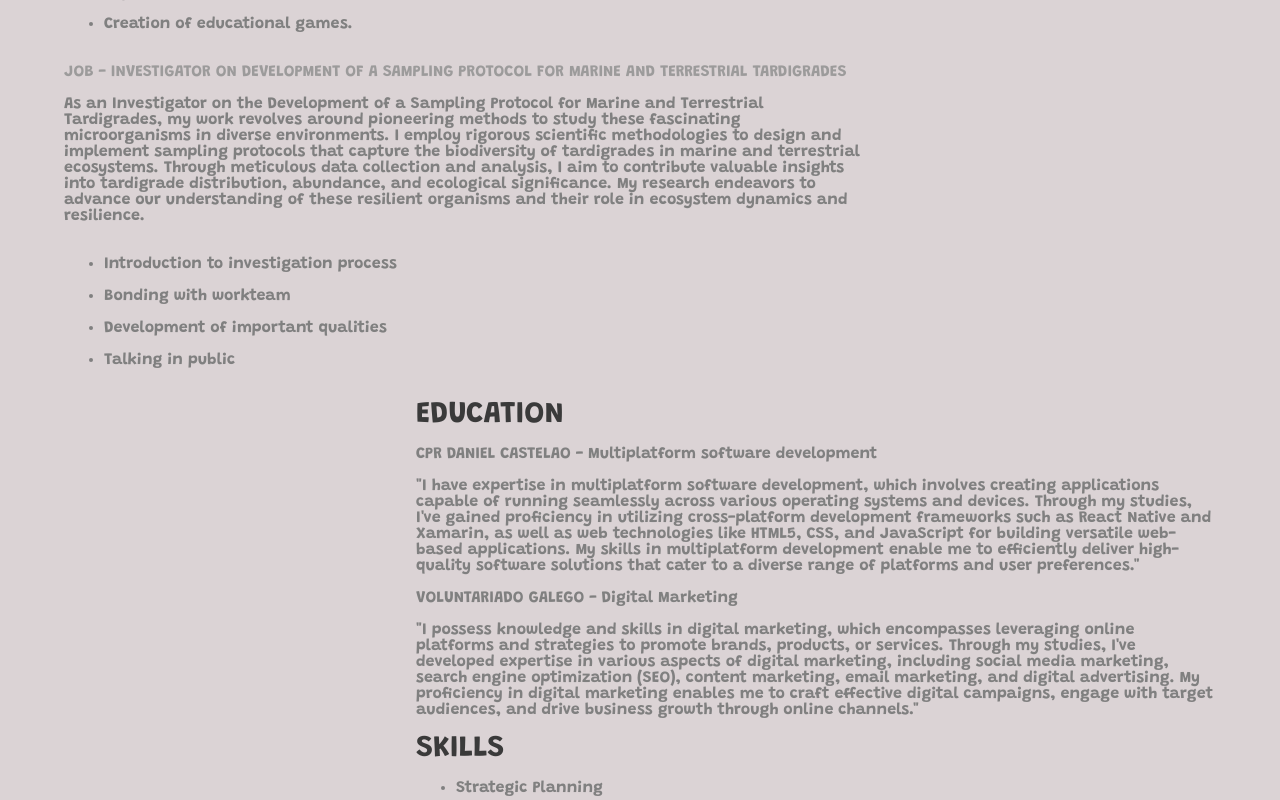
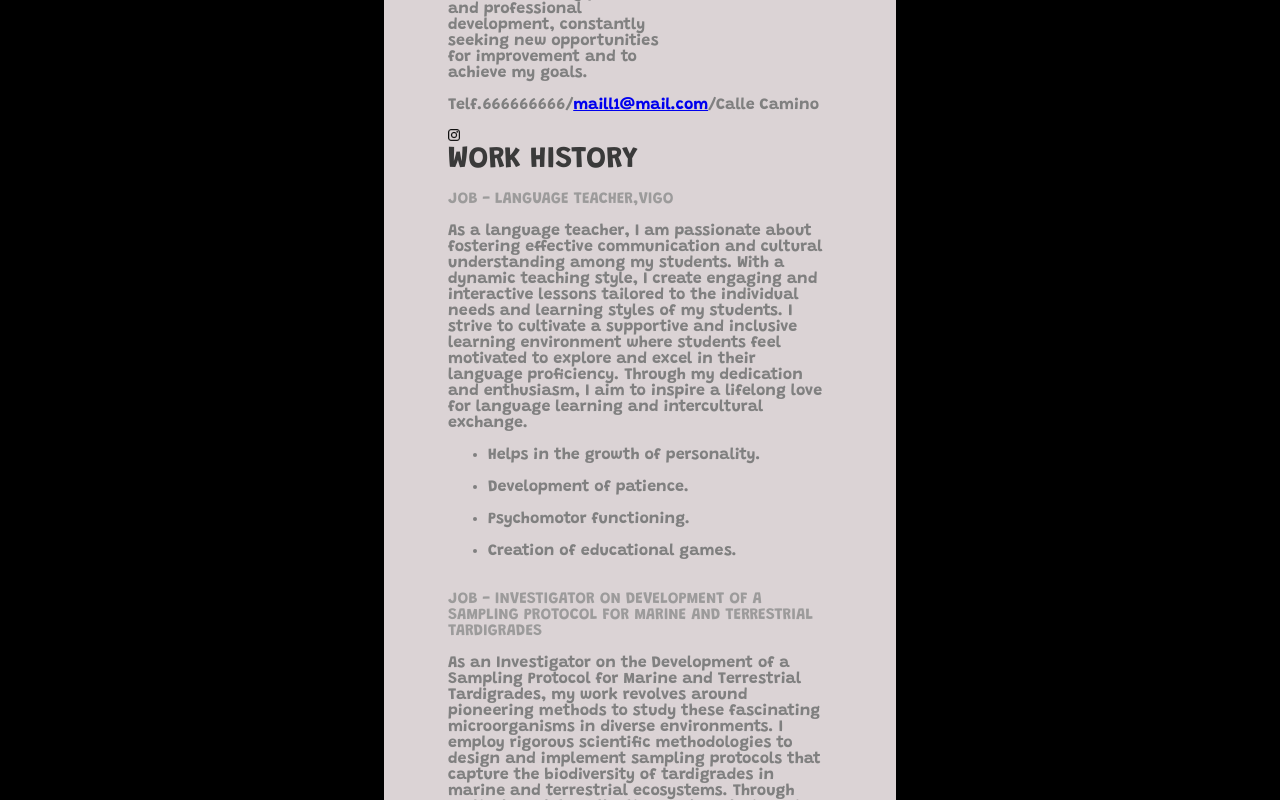
Before and after one commit to kiglesiasesteves/FotoArte, a plain HTML site: page SobreMin.html in a window 1280 px wide. Shown: the part 540-1340 px from the top of the page. Drawn offline with Linux system fonts and the light colour scheme.

Commit message:
6/3 creacion sobre min

```diff
--- a/SobreMin.html
+++ b/SobreMin.html
@@ -11,10 +11,13 @@
     <link href="https://fonts.googleapis.com/css2?family=Grandstander:wght@700" rel="stylesheet">
 </head>
 <body>
-<header>
-<h1 class="name">KEYLA IGLESIAS ESTEVES</h1>
-<div class="descripcion_principal">
+
+        <main style=" display:block 30%; position: center;">
+            <div class="container" >
+            <h1 class="name">KEYLA IGLESIAS ESTEVES</h1>
+<div class="descripcion_principal" style="width: 60%;">
     I am an outgoing and sociable individual, with a positive energy that allows me to easily connect with those around me. My kindness and empathy have enabled me to build strong relationships both personally and professionally. I possess a creative and curious mind, always seeking new challenges that allow me to grow and learn. My determination and perseverance are traits that drive me to overcome obstacles with optimism and courage. I consider myself a considerate and compassionate person, always willing to offer support and understanding to those in need. I am committed to my personal and professional development, constantly seeking new opportunities for improvement and to achieve my goals.
+</div>
 </div>
 <br>
 <div class="contact-info">
@@ -22,11 +25,8 @@
     <br>
 </div>
 <div class="social_icons_img">
-
-</div>
-</header>
-    <div class="container">
-        <main>
+    <img src="img/instagram.png" style="width: 3%;"
+<div class="Work" style="width: 40%;">
             <div class="section-title">WORK HISTORY</div><br>
             <div class="section-content">
                 <div class="bullet-title">JOB - Language Teacher,Vigo
@@ -50,26 +50,25 @@
             <li class="bullet-point">Talking in public</li><br>
         </ul>
         </div>
-    </main>
-    </div>
-<aside>
-        <div>
-            <div class="section-title">EDUCATION</div><br>
+
+
+    <div class="EDUCATION" style="width: 45%;";>
+              <div class="section-title">EDUCATION</div><br>
             <div class="section-content">
-                <div class="bullet-point">CPR DANIEL CASTELAO - Multiplatform software development
+                <div  class="bullet-title">CPR DANIEL CASTELAO - Multiplatform software development
                 </div><br>
                 <div class="description">
 
 "I have expertise in multiplatform software development, which involves creating applications capable of running seamlessly across various operating systems and devices. Through my studies, I've gained proficiency in utilizing cross-platform development frameworks such as React Native and Xamarin, as well as web technologies like HTML5, CSS, and JavaScript for building versatile web-based applications. My skills in multiplatform development enable me to efficiently deliver high-quality software solutions that cater to a diverse range of platforms and user preferences."
                 </div>
             </div><br>
-            <div class="bullet-point">VOLUNTARIADO GALEGO - Digital Marketing
+            <div  class="bullet-title">VOLUNTARIADO GALEGO - Digital Marketing
 <br>
             </div><br>
             <div class="description">
                 "I possess knowledge and skills in digital marketing, which encompasses leveraging online platforms and strategies to promote brands, products, or services. Through my studies, I've developed expertise in various aspects of digital marketing, including social media marketing, search engine optimization (SEO), content marketing, email marketing, and digital advertising. My proficiency in digital marketing enables me to craft effective digital campaigns, engage with target audiences, and drive business growth through online channels."
             </div>
-        </div>
+
 <br>
         <div class="section-title">SKILLS</div>
         <ul class="section-content">
@@ -89,10 +88,11 @@
             <li class="bullet-point">French (Intermediate)</li><br>
             <li class="bullet-point">German (Basic)</li>
         </ul>
-
+    </div>
         </div>
     </div>
-</aside>
+</div>
+</main>
 
 </body>
 </html>
--- a/style.css
+++ b/style.css
@@ -124,7 +124,7 @@ margin-top:60px;
   width:80px;
 }
 .Imagen_adicional{
-  margin-left:650px;
+  margin-left:760px;
   margin-top: 20px;
   margin-bottom: 200PX;
   width: 750%;
--- a/styleSobreMin.css
+++ b/styleSobreMin.css
@@ -3,37 +3,25 @@
             color:grey;
             margin: 0;
             padding: 0;
-            background-color: rgb(219, 211, 213);
+            background-color:black;
         }
-        .name{
-            color:black;
-            font-size: 40PX;
-        }
-        .descripcion_principal{
-            width:800px;
-            margin-left:10%;
-        }
-        .name{
-            text-align:center;
+
+.name{
+    margin-top: -10%;
+    margin-bottom: 10%;
+}
+        main{
+display:block;
+float:center;
+margin:1%;
+margin-left: 30%;
+margin-right: 30%;
+padding:5%;
+background-color: rgb(219, 211, 213);
 
         }
 
-        main{
-display:block;
-float:left;
-width:800px;
-margin-left: 5%;
-        }
 
-      aside{
-float:right;
-display:block;
-width:800px;
-margin-left:5%;
-margin-right: 5%;
-margin-bottom: 10%;
-
-      }
       .section-title{
     color:rgb(58, 58, 58);
 text-transform: uppercase;
@@ -45,5 +33,16 @@ font-size:30px;
     text-transform: uppercase;
 font-weight: bold;
 
+.container{
+    margin-top: 5%;
+}
+}
+.name{
+    color:black;
+    font-size: 40PX;
+}
+
+.name{
+    text-align:center;
 
 }
--- a/styles.css
+++ b/styles.css
@@ -5,8 +5,7 @@
 
 }
 body {
-  font-family:"Times New Roman", Times, Arial;
-    margin: 0;
+  font-family:'Grandstander', cursive,'Times New Roman', Times, Arial;    margin: 0;
     padding: 0;
 
     background-color: #c9b5a3;
```
Also changed, not shown: peliculas.html (+3 -0 lines).
